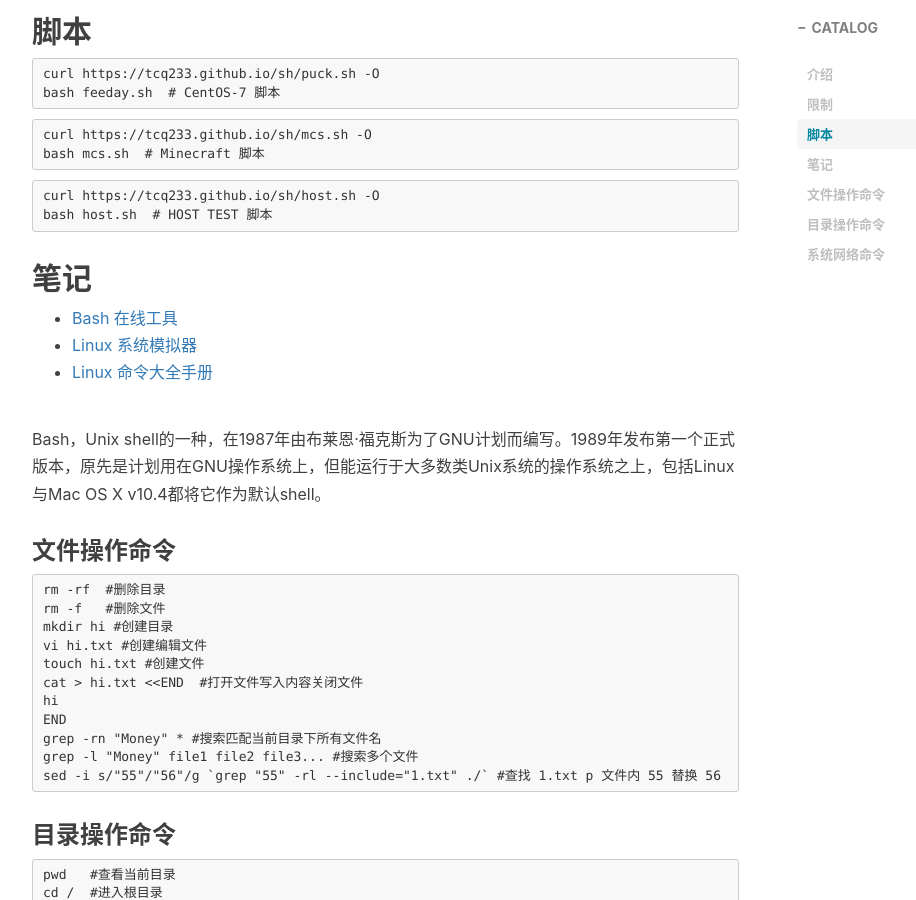
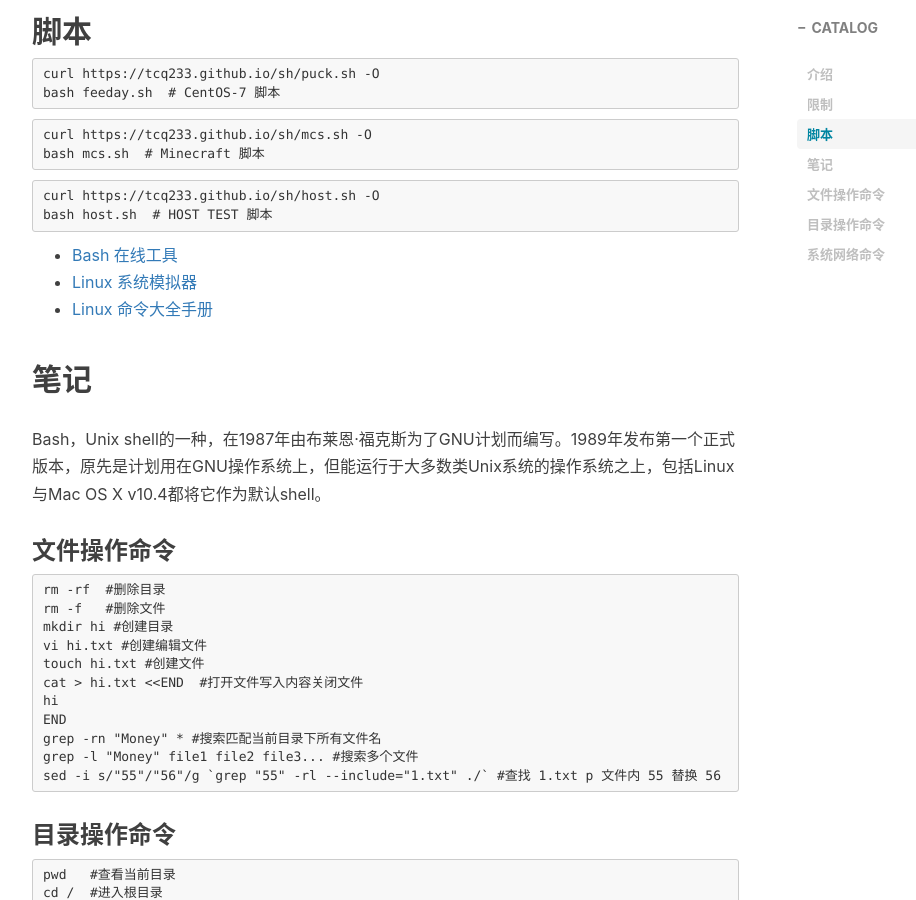
Before and after one commit to tcq233/tcq233.github.io, a Jekyll site: the page built from _posts/2022-04-22-puck.md, in a window 1280 px wide and 900 px high, scrolled down 912 px. Shown: the whole window, without its empty margins (233-1149 px from the left). Built offline with Jekyll 4.4.1, drawn with Linux system fonts in a browser that asks for light colours; nearby versions of some CDN libraries; comment, search, counter and statistics services are not loaded.

````diff
--- a/_posts/2022-04-22-puck.md
+++ b/_posts/2022-04-22-puck.md
@@ -39,11 +39,11 @@ curl https://tcq233.github.io/sh/host.sh -O
 bash host.sh  # HOST TEST 脚本
 ```
 
-## 笔记
-
 - [Bash 在线工具](https://c.runoob.com/compile/18)
 - [Linux 系统模拟器](https://bellard.org/jslinux/)
 - [Linux 命令大全手册](http://man.linuxde.net/)
+
+## 笔记
 
 Bash，Unix shell的一种，在1987年由布莱恩·福克斯为了GNU计划而编写。1989年发布第一个正式版本，原先是计划用在GNU操作系统上，但能运行于大多数类Unix系统的操作系统之上，包括Linux与Mac OS X v10.4都将它作为默认shell。
 
````
